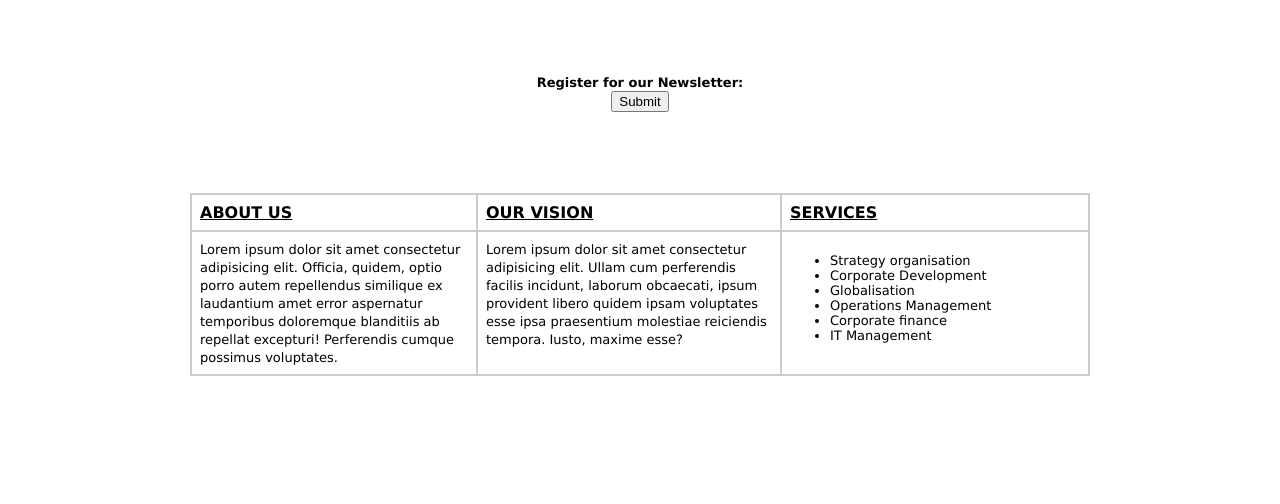
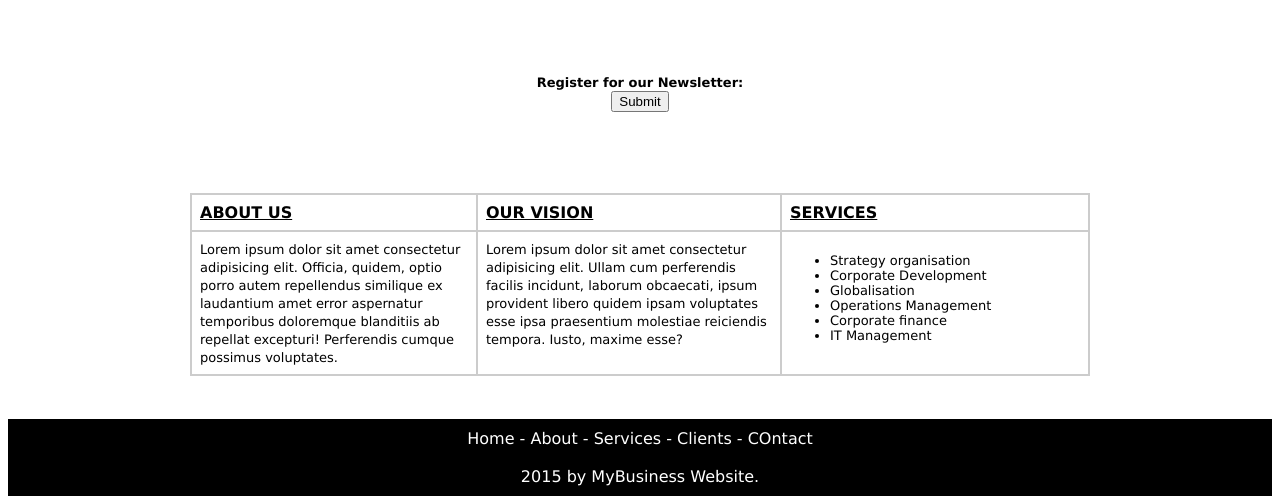
Before and after one commit to itsmanushree/HTML-project-1, a plain HTML site: page index.html in a window 1280 px wide. Shown: the part 723-1227 px from the top of the page. Before the commit the page ends 1150 px from the top, so only its background shows below. Drawn offline with Linux system fonts and the light colour scheme.

Commit message:
Footer added

```diff
--- a/index.html
+++ b/index.html
@@ -150,5 +150,20 @@
             </td>
         </tr>
     </table>
+
+    <table width="100%" height="60" border="0" cellspacing="5" cellpadding="5" bgcolor="#000000">
+
+        <tr>
+
+            <td align="center">
+
+                <font face="Verdana,Geneva,sans-serif" color="white">
+                    Home - About - Services - Clients - COntact<br />
+                    <br />
+                    2015 by MyBusiness Website.
+                </font>
+            </td>
+        </tr>
+    </table>
 </body>
 </html>
```
